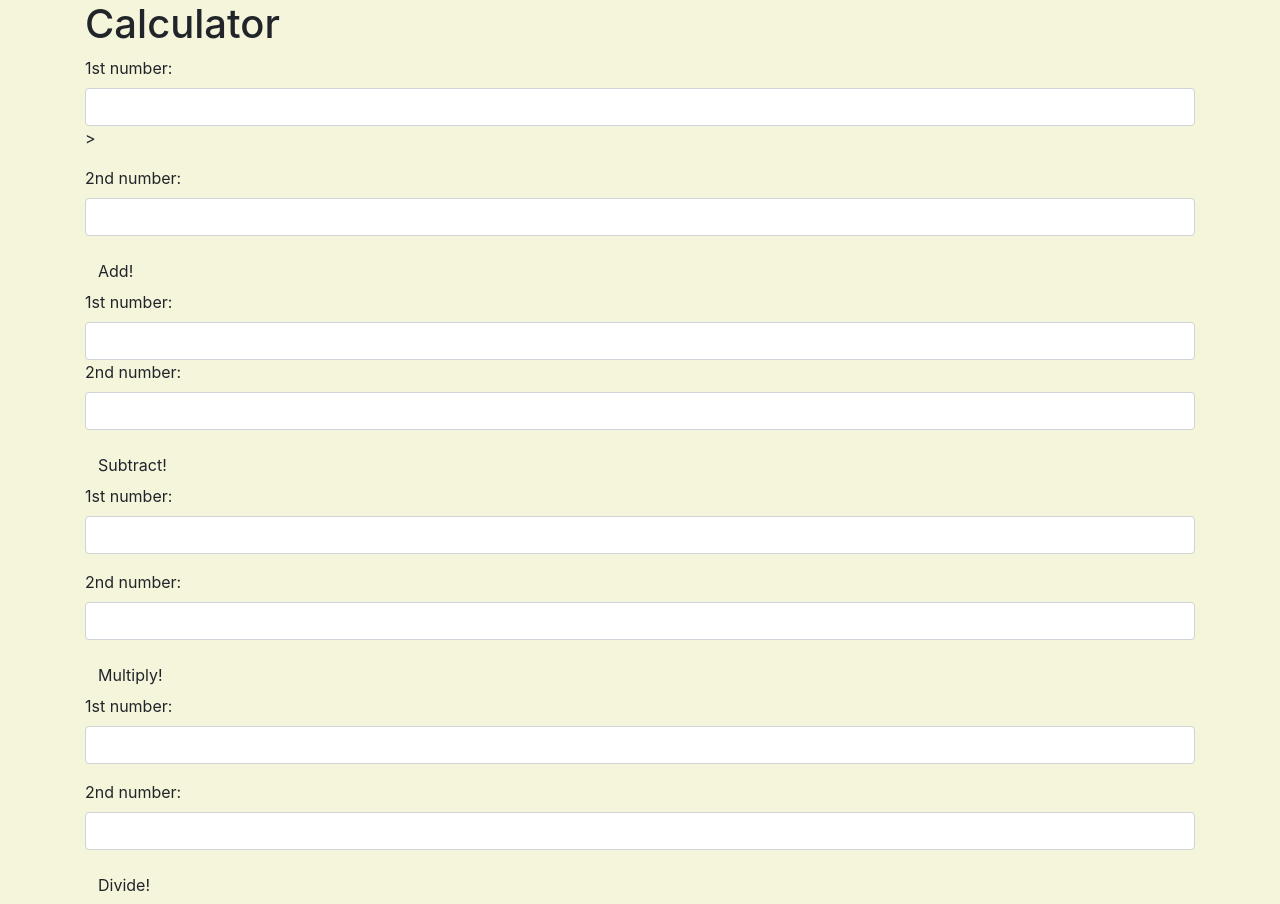
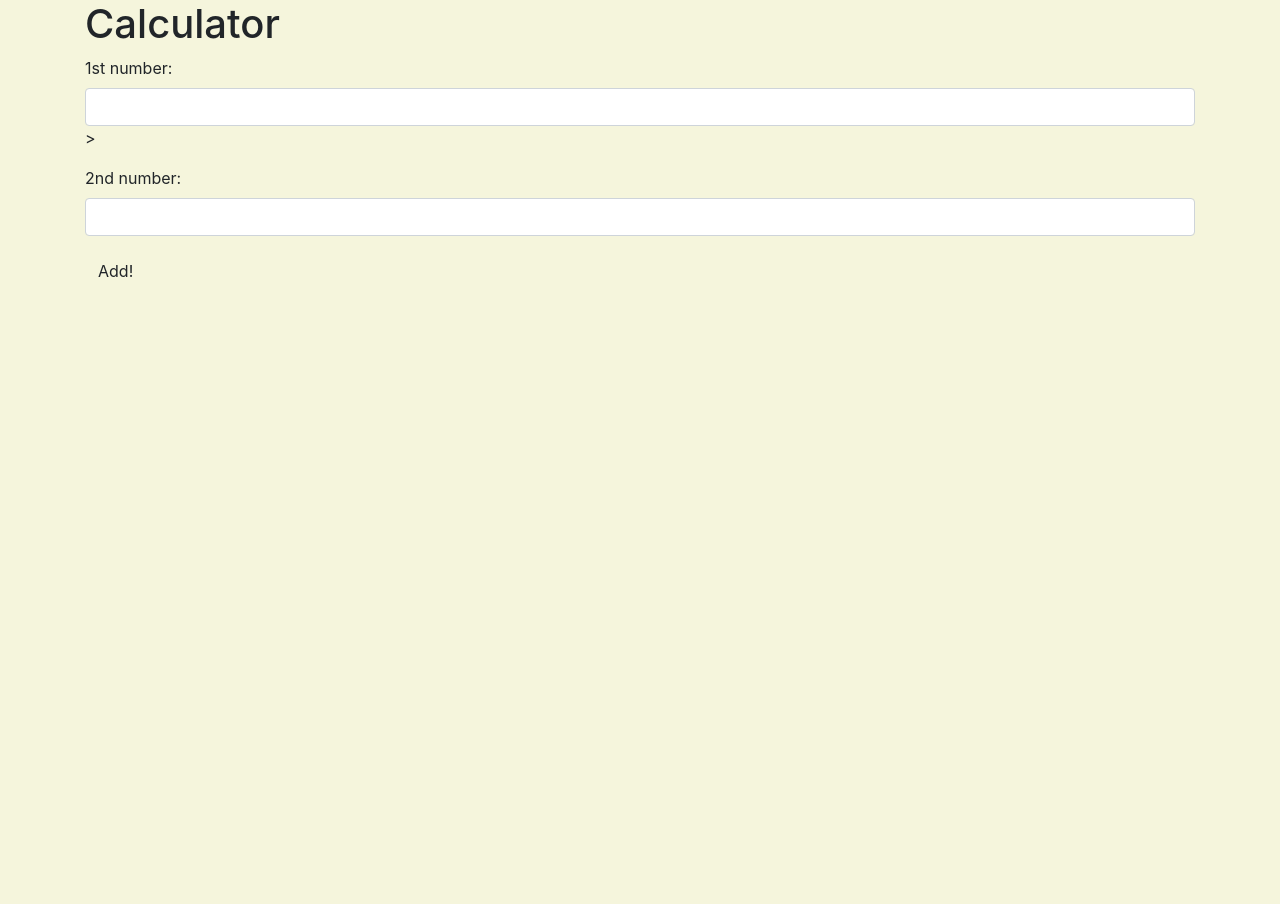
Before and after one commit to dani-t-codes/calculator-2, a plain HTML site: page index.html in a window 1280 px wide. After the commit the page ends 800 px from the top, so only its background shows below. Drawn offline with Linux system fonts and the light colour scheme.

Commit message:
remove extra forms
Co-authored-by: Danielle Thompson <71739178+dani-t-codes@users.noreply.github.com>

```diff
--- a/index.html
+++ b/index.html
@@ -21,47 +21,3 @@
         <input id="add2" class="form-control" type="text">
       </div>
       <button type="submit" class="btn">Add!</button>
-    </form>
-    <form id="subtract">
-      <dnm=iv class="form-group">
-        <label for="subtract1">1st number:</label>
-        <input id="subtract1" class="form-control" type="text">
-      </div>
-      <div class="form-group">
-        <label for="subtract2">2nd number:</label>
-        <input id="su2tract" class="form-control" type="text">
-      </div>
-      <button type="submit" class="btn">Subtract!</button>
-    </form>
-    <form id="multiply">
-      <div class="form-group">
-        <label for="multiply1">1st number:</label>
-        <input id="multiply1" class="form-control" type="text">
-      </div>
-      <div class="form-group">
-        <label for="multiply1">2nd number:</label>
-        <input id="multiply2" class="form-control" type="text">
-      </div>
-      <button type="submit" class="btn">Multiply!</button>
-    </form>
-    <form id="divide">
-      <div class="form-group">
-        <label for="divide1">1st number:</label>
-        <input id="divide1" class="form-control" type="text">
-      </div>
-      <div class="form-group">
-        <label for="divide1">2nd number:</label>
-        <input id="divide2" class="form-control" type="text">
-      </div>
-      <button type="submit" class="btn">Divide!</button>
-
-    </form>
-  </div>
-</body>
-</html>
-
-
-
-<!-- >
-  Co-authored-by: Danielle Thompson <71739178+dani-t-codes@users.noreply.github.com>
-</ -->
```
